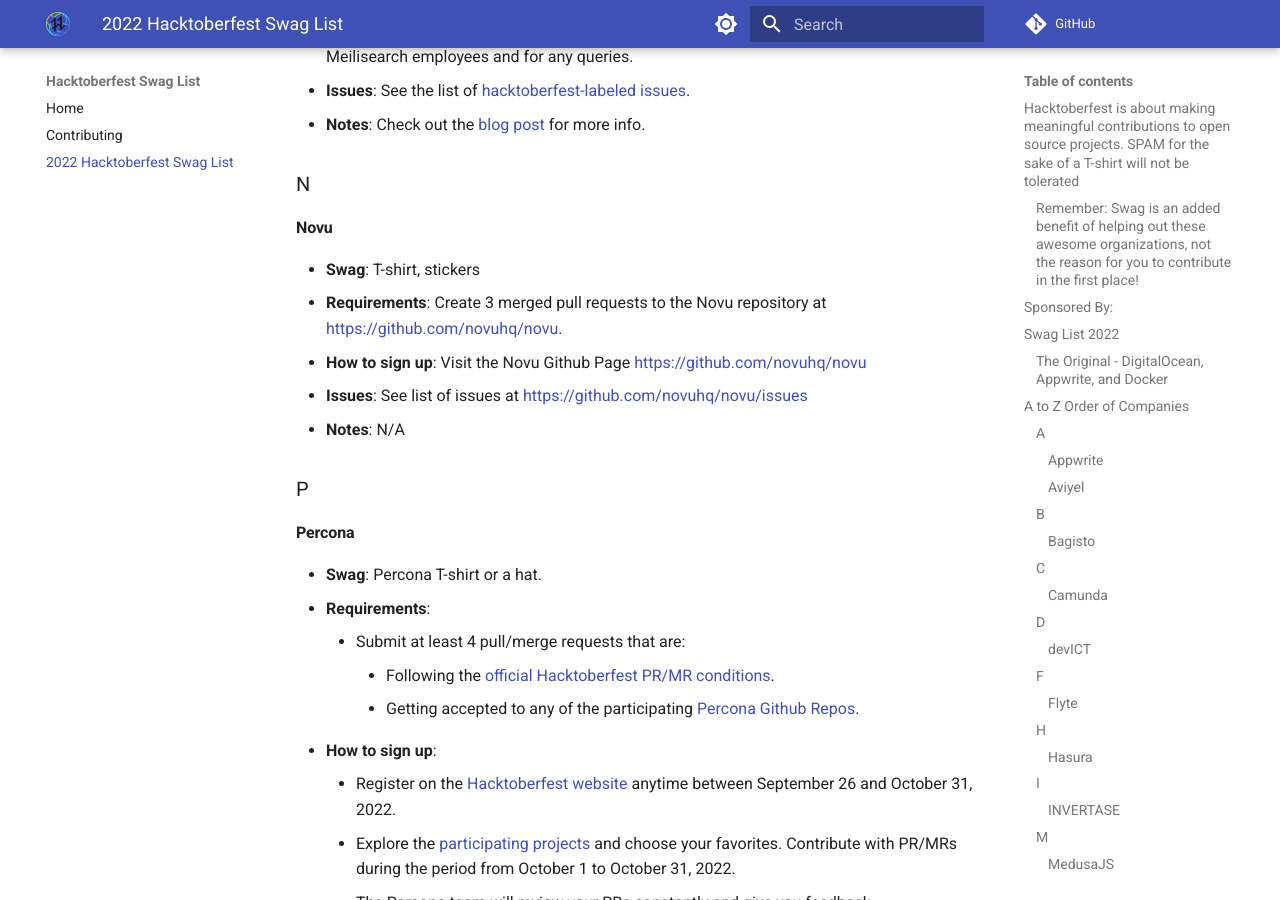
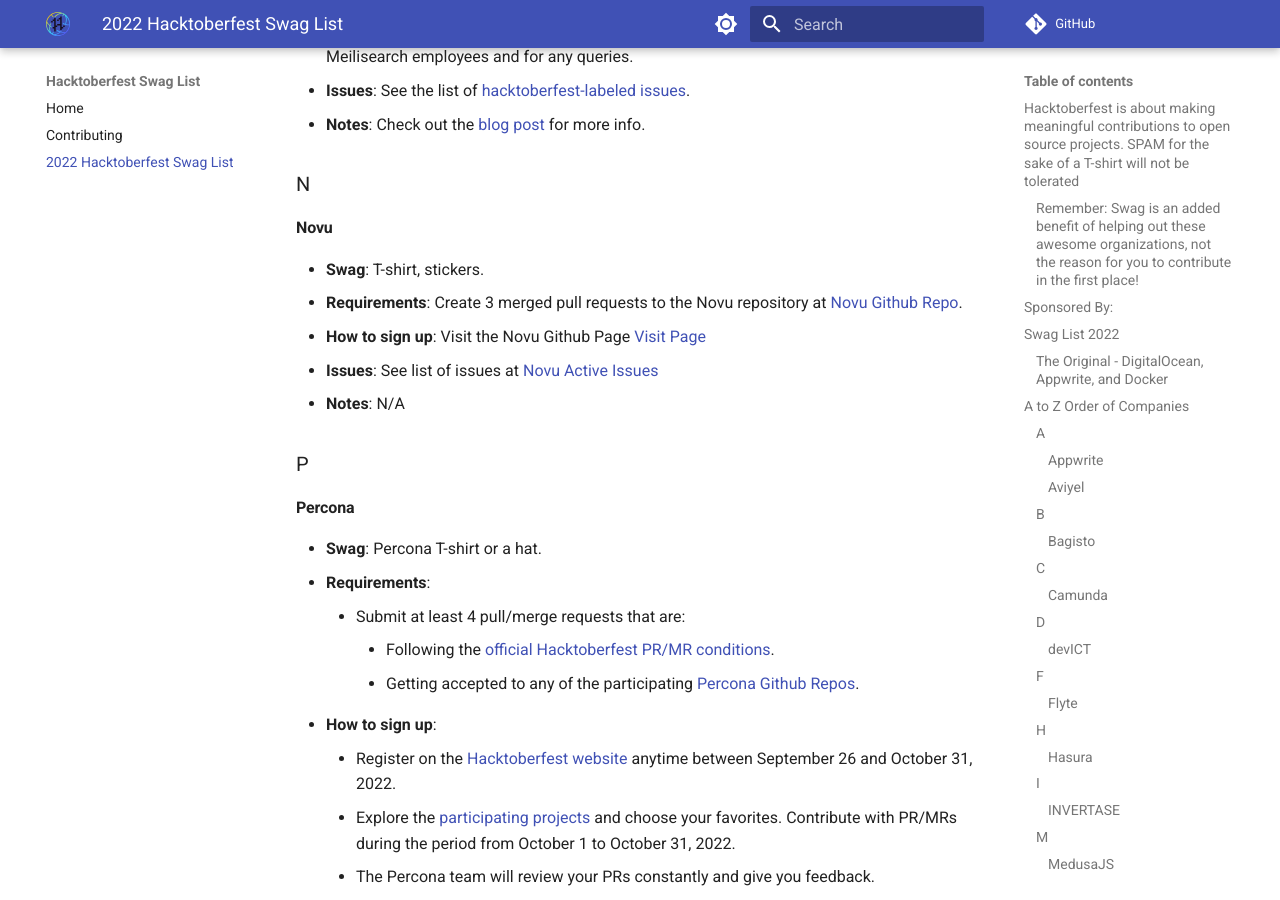
Before and after one commit to crweiner/hacktoberfest-swag-list, an MkDocs documentation site: the page built from docs/list.md, in a window 1280 px wide and 900 px high, scrolled down 5666 px. Built offline with MkDocs 1.6.1 and Material for MkDocs 9.7.7, drawn with Linux system fonts in a browser that asks for light colours; comment, search, counter and statistics services are not loaded.

Commit message:
Update list.md

```diff
--- a/docs/list.md
+++ b/docs/list.md
@@ -163,10 +163,10 @@
 
 #### **Novu**
 
-- **Swag**: T-shirt, stickers
-- **Requirements**: Create 3 merged pull requests to the Novu repository at [https://github.com/novuhq/novu](https://github.com/novuhq/novu).
-- **How to sign up**: Visit the Novu Github Page [https://github.com/novuhq/novu](https://github.com/novuhq/novu)
-- **Issues**: See list of issues at [https://github.com/novuhq/novu/issues](https://github.com/novuhq/novu/issues)
+- **Swag**: T-shirt, stickers.
+- **Requirements**: Create 3 merged pull requests to the Novu repository at [Novu Github Repo](https://github.com/novuhq/novu).
+- **How to sign up**: Visit the Novu Github Page [Visit Page](https://github.com/novuhq/novu)
+- **Issues**: See list of issues at [Novu Active Issues](https://github.com/novuhq/novu/issues)
 - **Notes**: N/A
 
 ### P
```
